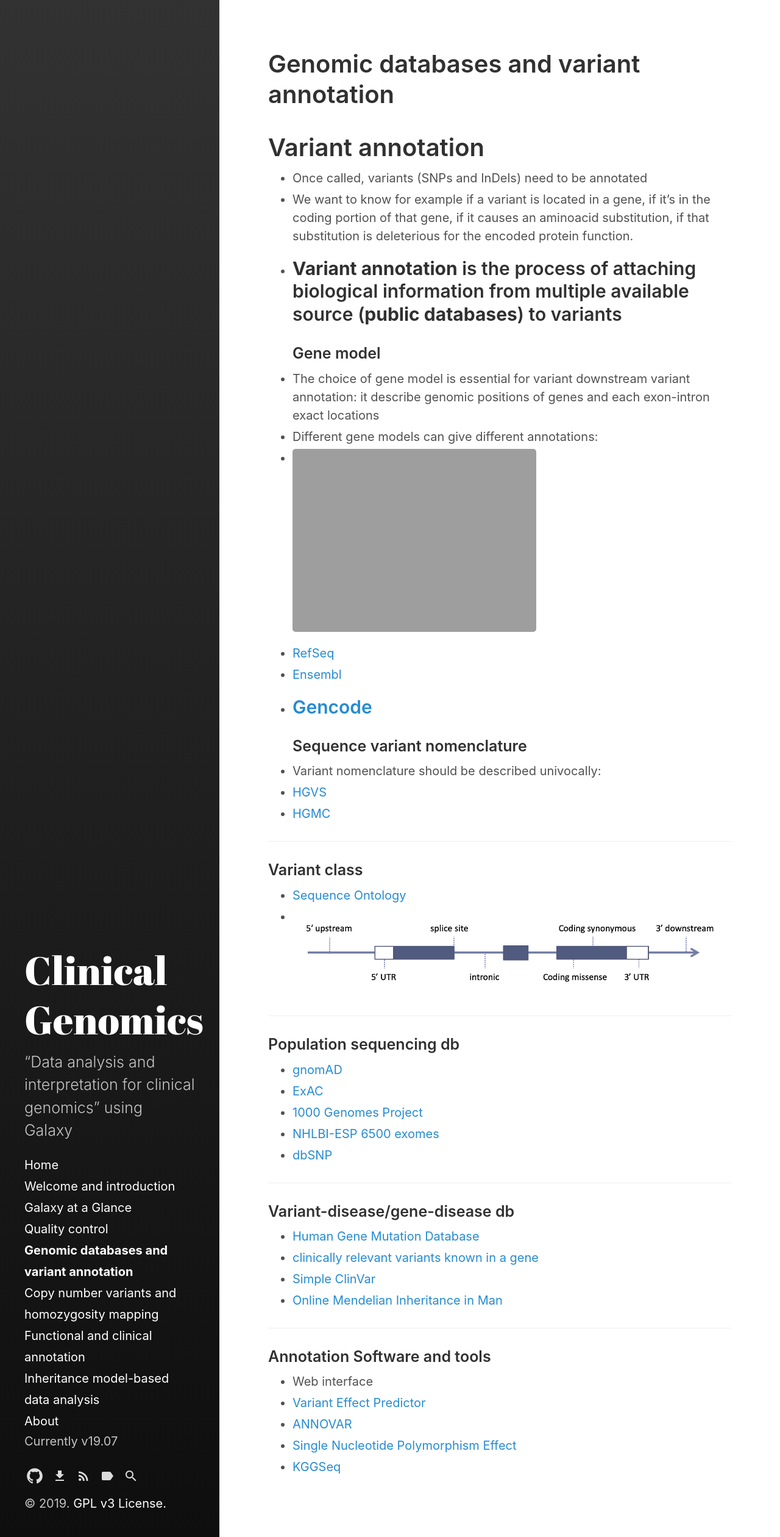
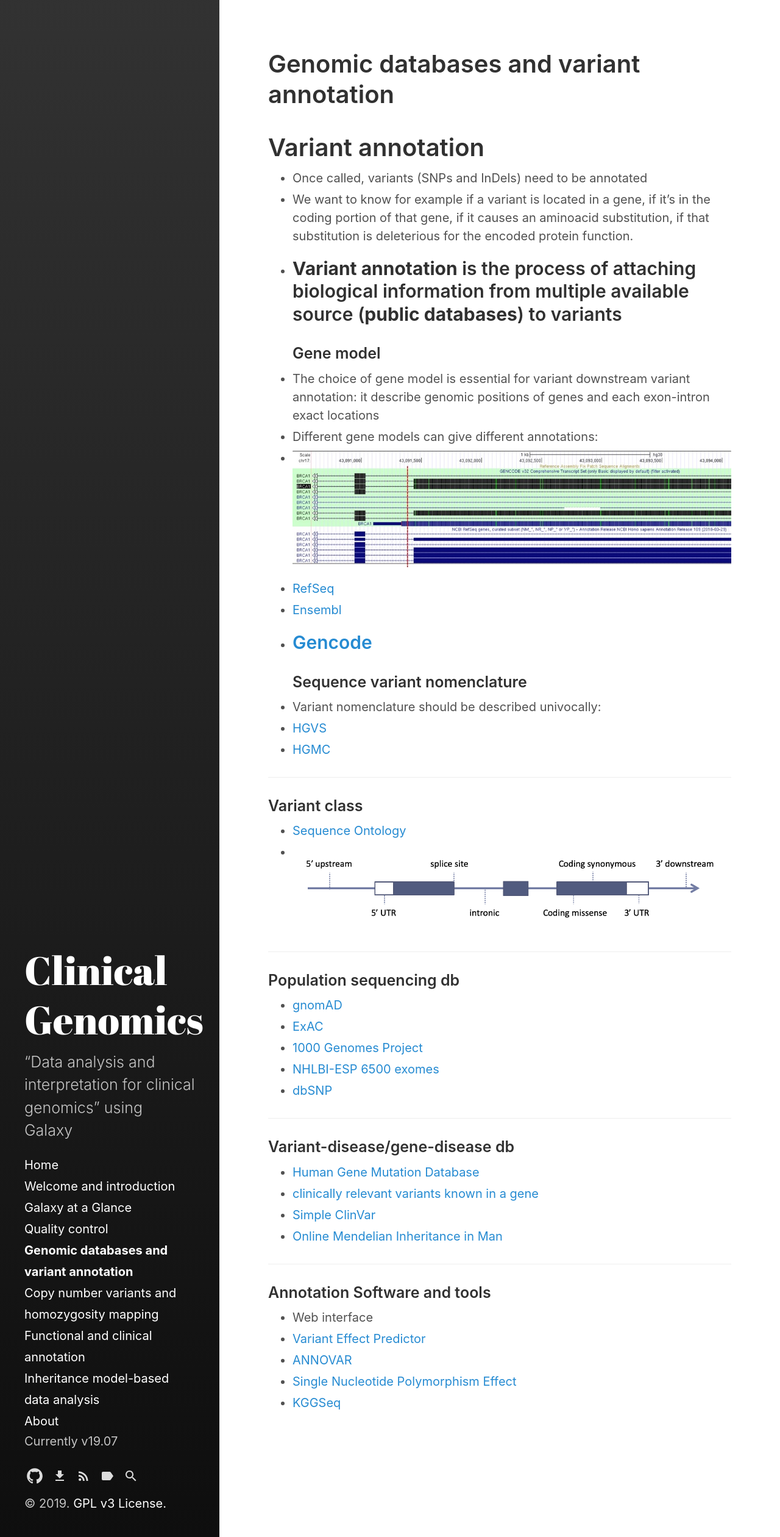
Before and after one commit to sigu-training/clinical_genomics, a Jekyll site: the page built from lectures/04.db.md, in a window 1280 px wide. Shown: the whole page at 61% size. Built offline with Jekyll 4.4.1, drawn with Linux system fonts in a browser that asks for light colours.

Commit message:
Update 04.db.md

```diff
--- a/lectures/04.db.md
+++ b/lectures/04.db.md
@@ -15,7 +15,7 @@ sidebar_link: true
 
 -	The choice of gene model is essential for variant downstream variant annotation: it describe genomic positions of genes and each exon-intron exact locations
 -	Different gene models can give different annotations:
--	![BRCA1]({{site.url}}{{site.baseurl}}/images/brca1.png)
+-	![BRCA1]({{site.url}}{{site.baseurl}}/images/brca1_var.jpg)
 
 - [RefSeq](https://www.ncbi.nlm.nih.gov/refseq/)
 - [Ensembl](https://www.ensembl.org/Homo_sapiens/Info/Index)
```
